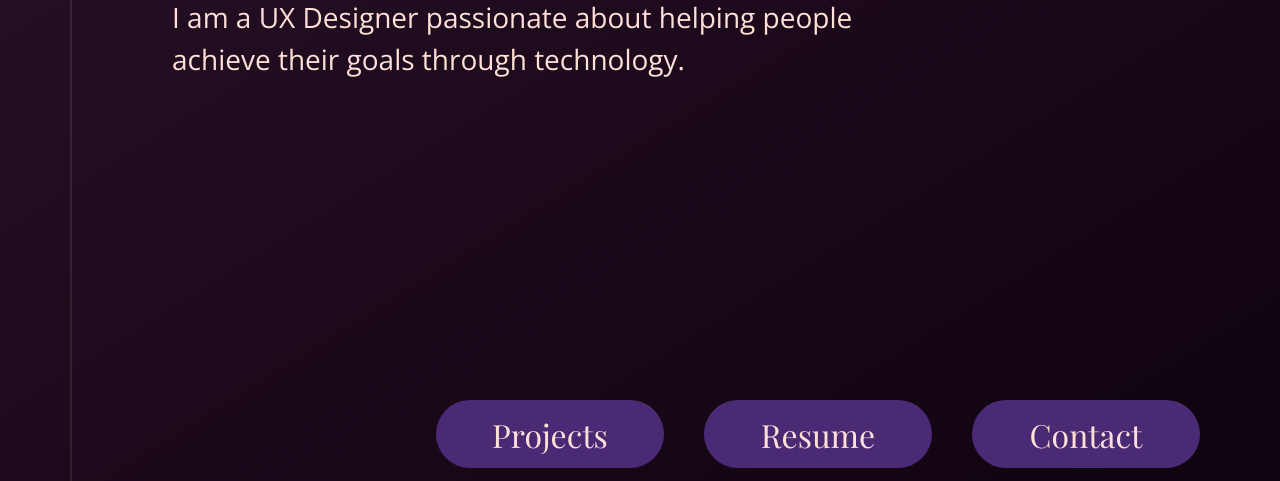
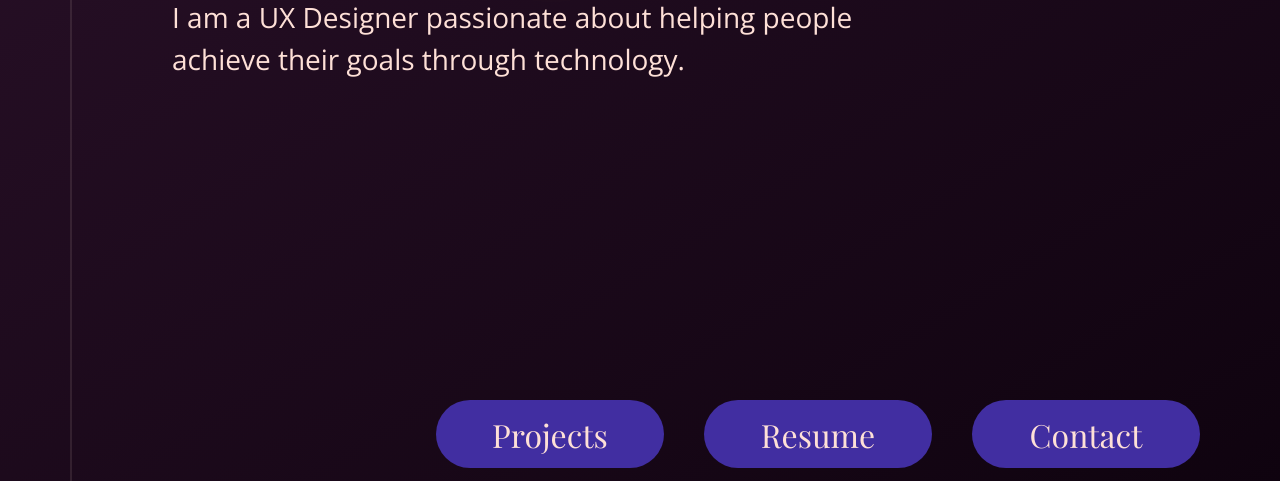
Before and after one commit to KimberleeBush/My_First_Repo, a plain HTML site: page index.html in a window 1280 px wide. Shown: the part 319-800 px from the top of the page. Drawn offline with nearby package versions, Linux system fonts and the light colour scheme.

Commit message:
Update style.css

```diff
--- a/style.css
+++ b/style.css
@@ -42,7 +42,7 @@ button {
     border: none;
     font-family: 'Playfair Display', serif;
     font-size: 32px;
-    background-color: #4b2a75;
+    background-color: #412ea1;
     color: #FEE0D7;
     padding: 5px;
 
```
